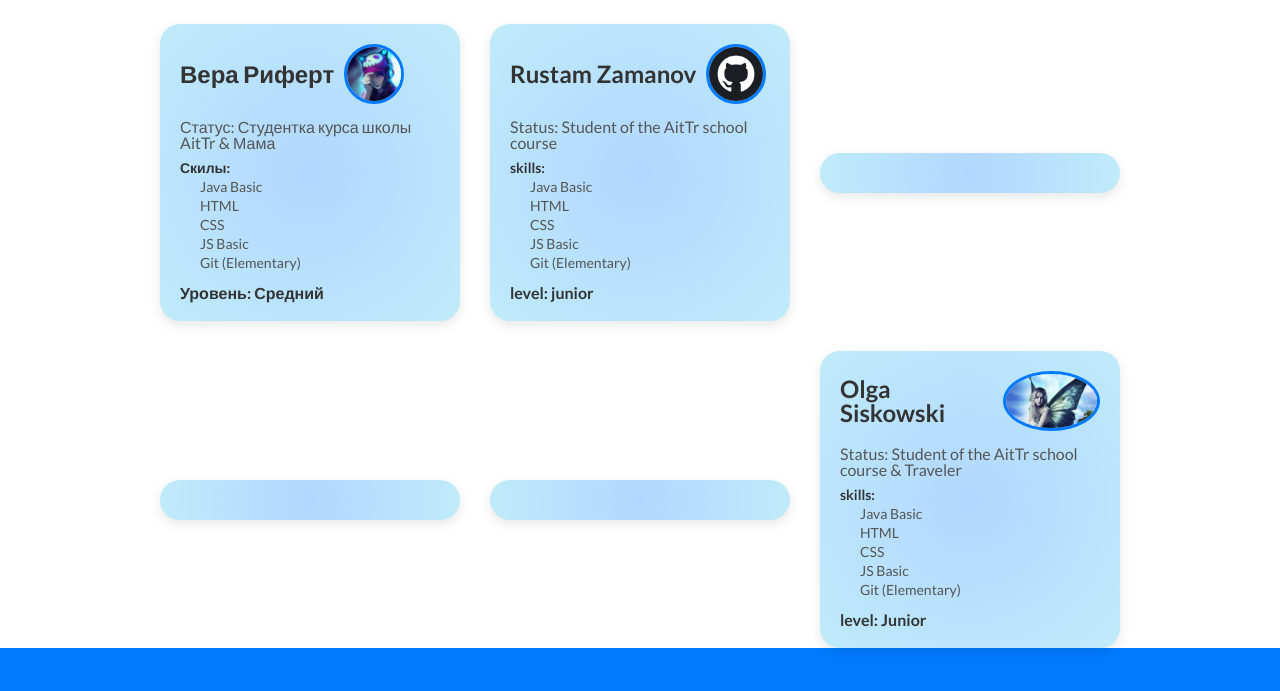
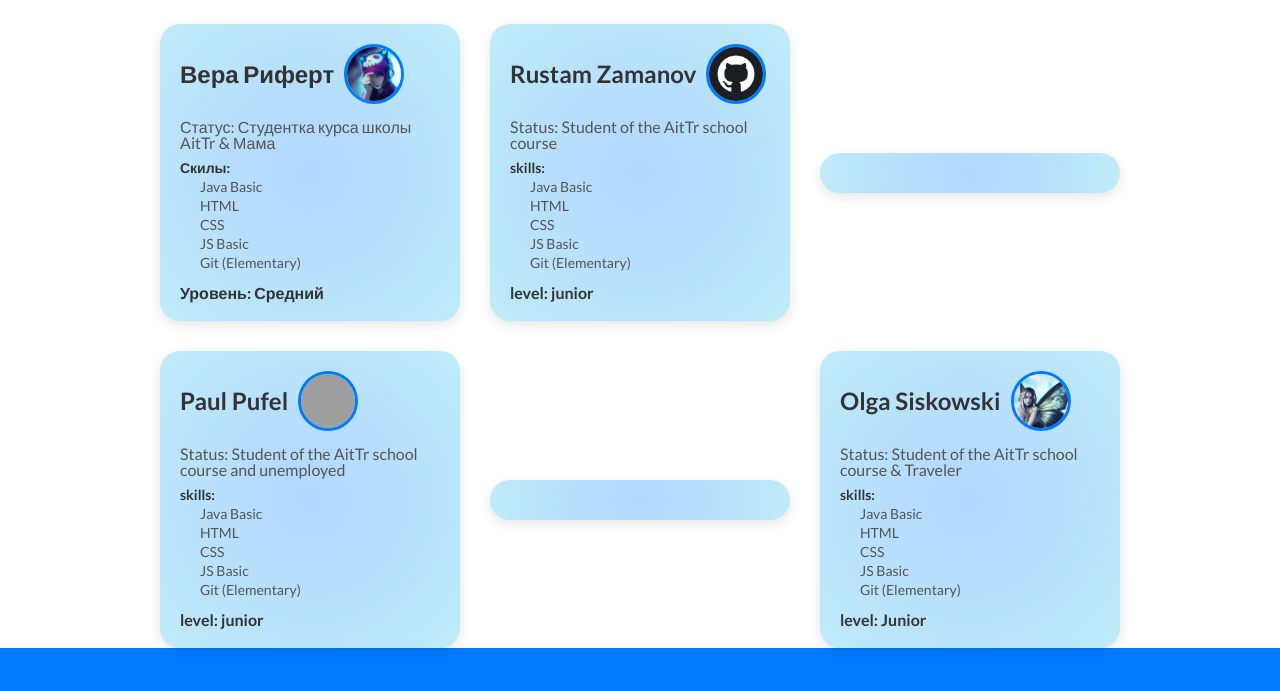
Before and after one commit to ViraRiefertDev/GitLessons_hw2, a plain HTML site: page index.html in a window 1280 px wide. Shown: the part 133-824 px from the top of the page. Drawn offline with Linux system fonts and the light colour scheme; grey boxes are pictures that could not be loaded.

Commit message:
add paul info

```diff
--- a/index.html
+++ b/index.html
@@ -137,7 +137,6 @@
                            <img src="./img/Rustam.png" alt="picture" />
                         </div>
                      </div>
-
                      <div class="status">
                         Status: Student of the AitTr school course
                      </div>
@@ -154,7 +153,28 @@
                      <div class="level">level: junior</div>
                   </div>
                   <div class="card"><!-- Часть Елизаветы --></div>
-                  <div class="card"><!-- Часть Пауля --></div>
+                  <div class="card">
+                     <div class="person-name-avatar">
+                        <h2 class="person-name">Paul Pufel</h2>
+                        <div class="avatar">
+                           <img src="./img/paul.JPG" alt="picture" />
+                        </div>
+                     </div>
+                     <div class="status">
+                        Status: Student of the AitTr school course and unemployed
+                     </div>
+                     <div class="skills">
+                        <p>skills:</p>
+                        <ul>
+                           <li>Java Basic</li>
+                           <li>HTML</li>
+                           <li>CSS</li>
+                           <li>JS Basic</li>
+                           <li>Git (Elementary)</li>
+                        </ul>
+                     </div>
+                     <div class="level">level: junior</div>
+                  </div>
                   <div class="card"><!-- Часть Александра --></div>
                   <div class="card">
                      <div class="person-name-avatar">
--- a/styles.css
+++ b/styles.css
@@ -190,7 +190,7 @@ h1 {
    border-radius: 50%;
    object-fit: cover;
    border: 3px solid #007bff;
-   width: 100%;
+   /* width: 100%; */
 }
 
 .status {
```
Also changed, not shown: 1 other file.
